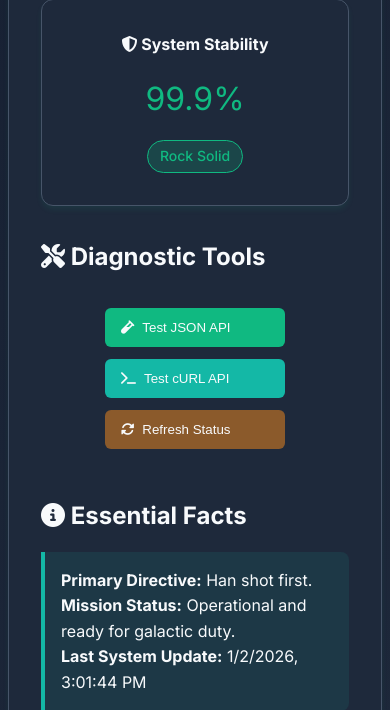
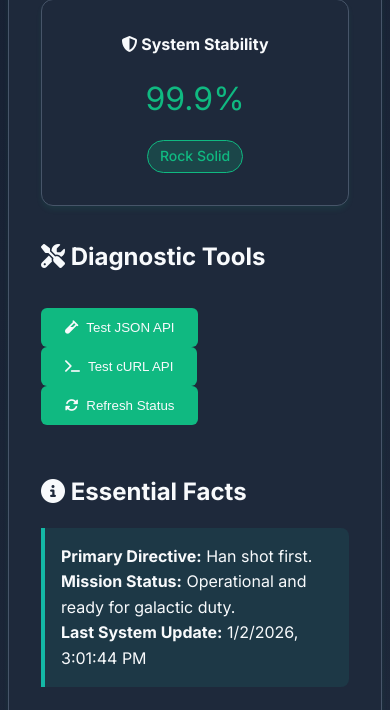
Before and after one commit to pbertain/greedo, a Flask app: page /health in a window 390 px wide. Shown: the part 1750-2460 px from the top of the page. Run offline with Flask 3, Linux system fonts and the light colour scheme; data that the repository does not hold is empty.

Commit message:
Perfect the final interface - remove controls, always use combined animations, and add spectacular star sparkles
✨ UI Simplification:
- Remove 'Change Animation' button and indicator
- Always use combined animation mode (all effects at once)
- Clean, minimal interface focusing on logo and interactions

⭐ Enhanced Sparkle Effects:
- Doubled floating sparkle frequency (400ms intervals)
- Added golden star sparkles in 5-pointed pattern around logo
- Star sparkles every 1 second with rotating, scaling animations
- Bright yellow sparkles with glowing shadows
- More initial sparkles (8 instead of 5)

📱 Mobile Optimization:
- Reduced dropdown button size by 50% on mobile
- Smaller padding and font sizes to prevent banner text coverage
- Compact button design (0.3rem padding on small mobile)
- Perfect balance between functionality and space efficiency

🎮 Preserved Interactive Features:
- Space gun shooting animations remain amazing
- All sparkle burst effects on interactions
- Dropdown functionality with sparkle effects
- Easter eggs and ambient effects

```diff
--- a/static/css/main.css
+++ b/static/css/main.css
@@ -114,6 +114,19 @@ body {
     backdrop-filter: blur(10px);
     border: 1px solid rgba(255, 255, 255, 0.1);
     gap: 0.5rem;
+}
+
+/* Smaller dropdown button on mobile */
+@media (max-width: 768px) {
+    .dropdown-btn {
+        padding: 0.4rem 0.8rem;
+        font-size: 0.75rem;
+        gap: 0.3rem;
+    }
+
+    .dropdown-btn i {
+        font-size: 0.7rem;
+    }
 }
 
 .dropdown-btn:hover {
@@ -443,16 +456,7 @@ body {
     border-radius: 0 8px 8px 0;
 }
 
-/* Controls */
-.controls {
-    display: flex;
-    flex-direction: column;
-    align-items: center;
-    gap: 1rem;
-    justify-content: center;
-    margin: 2rem 0;
-}
-
+/* Navigation button styling */
 .btn {
     padding: 0.75rem 1.5rem;
     background: var(--primary-green);
@@ -472,45 +476,6 @@ body {
     background: var(--primary-green-dark);
     transform: translateY(-2px);
     box-shadow: var(--shadow-hover);
-}
-
-.btn-secondary {
-    background: var(--secondary-teal);
-}
-
-.btn-secondary:hover {
-    background: var(--secondary-teal-dark);
-}
-
-.btn-accent {
-    background: var(--accent-brown);
-}
-
-.btn-accent:hover {
-    background: var(--accent-brown-dark);
-}
-
-/* Animation indicator */
-.animation-indicator {
-    margin-top: 0.5rem;
-    opacity: 0.7;
-    transition: all 0.3s ease;
-}
-
-.animation-name {
-    font-size: 0.85rem;
-    color: var(--primary-green);
-    background: rgba(16, 185, 129, 0.1);
-    padding: 0.3rem 0.8rem;
-    border-radius: 15px;
-    border: 1px solid rgba(16, 185, 129, 0.2);
-    font-weight: 500;
-    text-transform: capitalize;
-    letter-spacing: 0.5px;
-}
-
-.animation-indicator:hover {
-    opacity: 1;
 }
 
 /* Loading Animation */
@@ -613,22 +578,14 @@ body {
         min-width: 180px;
     }
 
-    .controls {
-        justify-content: center;
-        flex-direction: column;
-        align-items: center;
-        gap: 1rem;
-    }
-
-    .btn {
-        width: 200px;
-        text-align: center;
-    }
 }
 
 @media (max-width: 480px) {
     .dropdown-btn {
-        width: 160px;
+        padding: 0.3rem 0.6rem;
+        font-size: 0.7rem;
+        width: auto;
+        min-width: 80px;
         justify-content: center;
     }
 
@@ -670,14 +627,6 @@ body {
         margin-bottom: 1rem;
     }
 
-    .controls {
-        gap: 0.75rem;
-    }
-
-    .btn {
-        width: 180px;
-        padding: 0.75rem 1rem;
-    }
 
     .container {
         padding: 1rem 0.5rem;
--- a/static/js/main.js
+++ b/static/js/main.js
@@ -5,9 +5,6 @@ class GreedoApp {
         this.logoElement = null;
         this.timestampData = null;
         this.updateInterval = null;
-        this.animationIndex = 0;
-        this.animations = ['logo-bounce', 'logo-glow', 'logo-float', 'logo-pulse', 'logo-combined'];
-        this.animationNames = ['bounce', 'glow', 'float', 'pulse', 'combined'];
         this.spaceGun = null;
         this.logoContainer = null;
 
@@ -61,51 +58,11 @@ class GreedoApp {
     startLogoAnimations() {
         if (!this.logoElement) return;
 
-        // Start with first animation
-        this.applyLogoAnimation();
-
-        // Cycle through animations every 10 seconds
-        setInterval(() => {
-            this.cycleLogoAnimation();
-        }, 10000);
+        // Always use combined animation
+        this.logoElement.classList.add('logo-combined');
+        console.log('🎭 Applied combined animation (all effects)');
     }
 
-    applyLogoAnimation() {
-        if (!this.logoElement) return;
-
-        // Remove all animation classes
-        this.animations.forEach(anim => {
-            this.logoElement.classList.remove(anim);
-        });
-
-        // Add current animation
-        const currentAnimation = this.animations[this.animationIndex];
-        this.logoElement.classList.add(currentAnimation);
-
-        console.log(`🎭 Applied animation: ${currentAnimation}`);
-    }
-
-    cycleLogoAnimation() {
-        this.animationIndex = (this.animationIndex + 1) % this.animations.length;
-        this.applyLogoAnimation();
-
-        // Update animation display with current animation name
-        const animationName = this.animationNames[this.animationIndex];
-        this.updateAnimationDisplay(animationName);
-    }
-
-    updateAnimationDisplay(animationName) {
-        if (this.animationNameEl) {
-            this.animationNameEl.textContent = animationName;
-
-            // Add a subtle pulse effect when changed
-            this.animationNameEl.style.transform = 'scale(1.1)';
-            this.animationNameEl.style.transition = 'transform 0.2s ease';
-            setTimeout(() => {
-                this.animationNameEl.style.transform = 'scale(1)';
-            }, 200);
-        }
-    }
 
     async loadTimestampData() {
         try {
@@ -232,36 +189,12 @@ class GreedoApp {
     }
 
     setupControls() {
-        // Get animation indicator elements
-        this.animationIndicator = document.getElementById('animation-indicator');
-        this.animationNameEl = this.animationIndicator?.querySelector('.animation-name');
-
-        // Animation control button
-        const animateBtn = document.getElementById('animate-btn');
-        if (animateBtn) {
-            animateBtn.addEventListener('click', (e) => {
-                e.preventDefault();
-                this.cycleLogoAnimation();
-                this.createSparkles(animateBtn);
-            });
-        }
-
-        // Add click handlers for nav links and buttons with sparkle effects
+        // Add click handlers for nav links with sparkle effects
         document.querySelectorAll('.nav-link, .btn').forEach(link => {
             link.addEventListener('click', (e) => {
                 this.createSparkles(e.target);
             });
         });
-
-        // Add sparkle effect to animation indicator on hover
-        if (this.animationIndicator) {
-            this.animationIndicator.addEventListener('mouseenter', () => {
-                this.createSparkles(this.animationIndicator);
-            });
-        }
-
-        // Initialize animation display
-        this.updateAnimationDisplay('bounce');
 
         // Get logo container for space gun area
         this.logoContainer = document.querySelector('.logo-container');
@@ -369,17 +302,82 @@ class GreedoApp {
     }
 
     startFloatingSparkles() {
-        // Create floating sparkles continuously
+        // Create floating sparkles continuously - MORE SPARKLES!
         setInterval(() => {
             this.createFloatingSparkle();
-        }, 800);
+        }, 400); // Doubled frequency
+
+        // Create star sparkles around logo
+        setInterval(() => {
+            this.createStarSparkles();
+        }, 1000);
 
         // Create initial batch
-        for (let i = 0; i < 5; i++) {
+        for (let i = 0; i < 8; i++) {
             setTimeout(() => {
                 this.createFloatingSparkle();
-            }, i * 200);
+            }, i * 100);
         }
+    }
+
+    createStarSparkles() {
+        if (!this.logoElement) return;
+
+        // Create sparkles in star pattern around logo
+        const logoRect = this.logoElement.getBoundingClientRect();
+        const centerX = logoRect.left + logoRect.width / 2;
+        const centerY = logoRect.top + logoRect.height / 2;
+
+        // Create 5-pointed star pattern
+        for (let i = 0; i < 5; i++) {
+            const angle = (i * 72) * (Math.PI / 180); // 72 degrees apart
+            const radius = logoRect.width / 2 + 30 + Math.random() * 20;
+            const x = centerX + Math.cos(angle) * radius;
+            const y = centerY + Math.sin(angle) * radius;
+
+            setTimeout(() => {
+                this.createStarSparkle(x, y);
+            }, i * 100);
+        }
+    }
+
+    createStarSparkle(x, y) {
+        const sparkle = document.createElement('div');
+        sparkle.style.cssText = `
+            position: fixed;
+            width: 8px;
+            height: 8px;
+            background: #ffff00;
+            border-radius: 50%;
+            pointer-events: none;
+            z-index: 100;
+            left: ${x}px;
+            top: ${y}px;
+            opacity: 0;
+            box-shadow: 0 0 10px #ffff00, 0 0 20px #ffff00;
+        `;
+
+        document.body.appendChild(sparkle);
+
+        sparkle.animate([
+            {
+                opacity: 0,
+                transform: 'scale(0) rotate(0deg)'
+            },
+            {
+                opacity: 1,
+                transform: 'scale(1.5) rotate(180deg)'
+            },
+            {
+                opacity: 0,
+                transform: 'scale(0) rotate(360deg)'
+            }
+        ], {
+            duration: 2000,
+            easing: 'ease-in-out'
+        }).addEventListener('finish', () => {
+            sparkle.remove();
+        });
     }
 
     createFloatingSparkle() {
```
Also changed, not shown: templates/index.html (+0 -10 lines).
